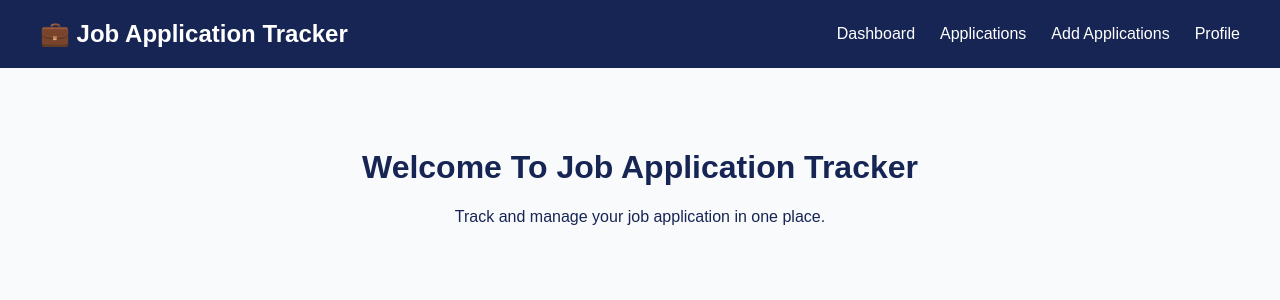
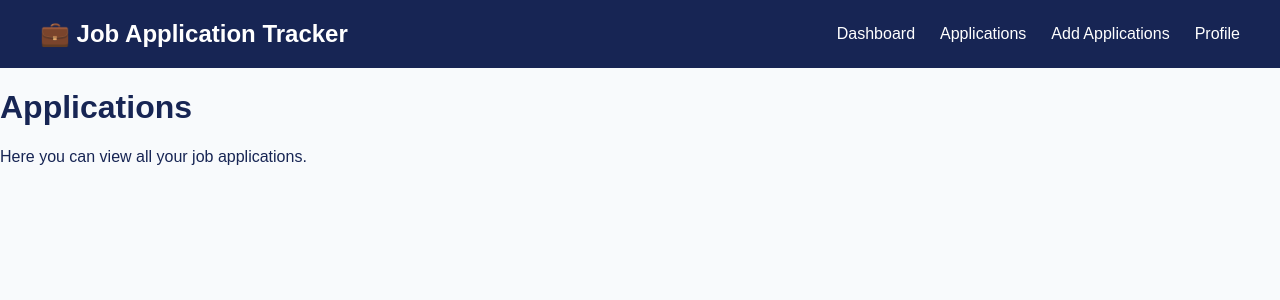
Before and after one commit to bukkaramya24/job-application-tracker, a React (Vite) app: page /applications in a window 1280 px wide. Shown: the top 300 px of the page. Built offline with nearby package versions, Linux system fonts and the light colour scheme.

Commit message:
Added React Router and pages

```diff
--- a/package.json
+++ b/package.json
@@ -11,7 +11,8 @@
   },
   "dependencies": {
     "react": "^19.2.8",
-    "react-dom": "^19.2.8"
+    "react-dom": "^19.2.8",
+    "react-router": "^8.4.0"
   },
   "devDependencies": {
     "@eslint/js": "^10.0.1",
--- a/src/App.jsx
+++ b/src/App.jsx
@@ -1,17 +1,30 @@
+import {BrowserRouter,Routes,Route} from 'react-router'
+
 import Navbar from './components/Navbar'
+
+import Dashboard from './pages/Dashboard'
+import Applications from './pages/Applications'
+import AddApplication from './pages/AddApplication'
+import Profile from './pages/Profile'
+
 import './App.css'
 
 function App(){
   return (
-    <>
+    <BrowserRouter>
     <Navbar />
-    <main>
-    <h1>Welcome To Job Application Tracker</h1>
-    <p>Track and manage your job application in one place. </p>
-    </main>
+    <Routes>
+      <Route path="/" element={<Dashboard />} />
+      <Route path="/applications" element={<Applications />} />
+      <Route path="/add" element={<AddApplication />} />
+      <Route path="/profile" element={<Profile />} />
+    </Routes>
+    </BrowserRouter>
 
 
-    </>
+
+
+
   );
 }
 
--- a/src/components/Navbar.jsx
+++ b/src/components/Navbar.jsx
@@ -1,12 +1,15 @@
+import {Link} from 'react-router'
+
+
 function Navbar(){
     return (
         <nav className="navbar">
             <h2> 💼 Job Application Tracker</h2>
             <div className="nav-links">
-                <a href="/">Dashboard</a>
-                <a href="/applications">Applications</a>
-                <a href="/add">Add Applications</a>
-                <a href="/profile">Profile</a>
+                <Link to="/">Dashboard</Link>
+                <Link to="/applications">Applications</Link>
+                <Link to="/add">Add Applications</Link>
+                <Link to="/profile">Profile</Link>
             </div>
 
         </nav>
--- /dev/null
+++ b/src/pages/AddApplication.jsx
@@ -0,0 +1,13 @@
+
+
+
+function AddApplication(){
+    return (
+        <div>
+            <h1>AddApplication</h1>
+            <p>Here you can add your application.</p>
+        </div>
+    );
+}
+
+export default AddApplication;
--- /dev/null
+++ b/src/pages/Applications.jsx
@@ -0,0 +1,13 @@
+
+
+
+function Applications(){
+    return (
+        <div>
+            <h1>Applications</h1>
+            <p>Here you can view all your job applications.</p>
+        </div>
+    );
+}
+
+export default Applications;
--- /dev/null
+++ b/src/pages/Dashboard.jsx
@@ -0,0 +1,13 @@
+
+
+
+function Dashboard(){
+    return (
+        <div>
+            <h1>Dashboard</h1>
+            <p>Welcome to your job application dashboard.</p>
+        </div>
+    );
+}
+
+export default Dashboard;
--- /dev/null
+++ b/src/pages/Profile.jsx
@@ -0,0 +1,12 @@
+
+
+function Profile(){
+    return (
+        <div>
+            <h1>Profile</h1>
+            <p>Here you can manage your profile information</p>
+        </div>
+    )
+}
+
+export default Profile;
```
Also changed, not shown: 1 other file (tests, documents, lock files or other folders).
